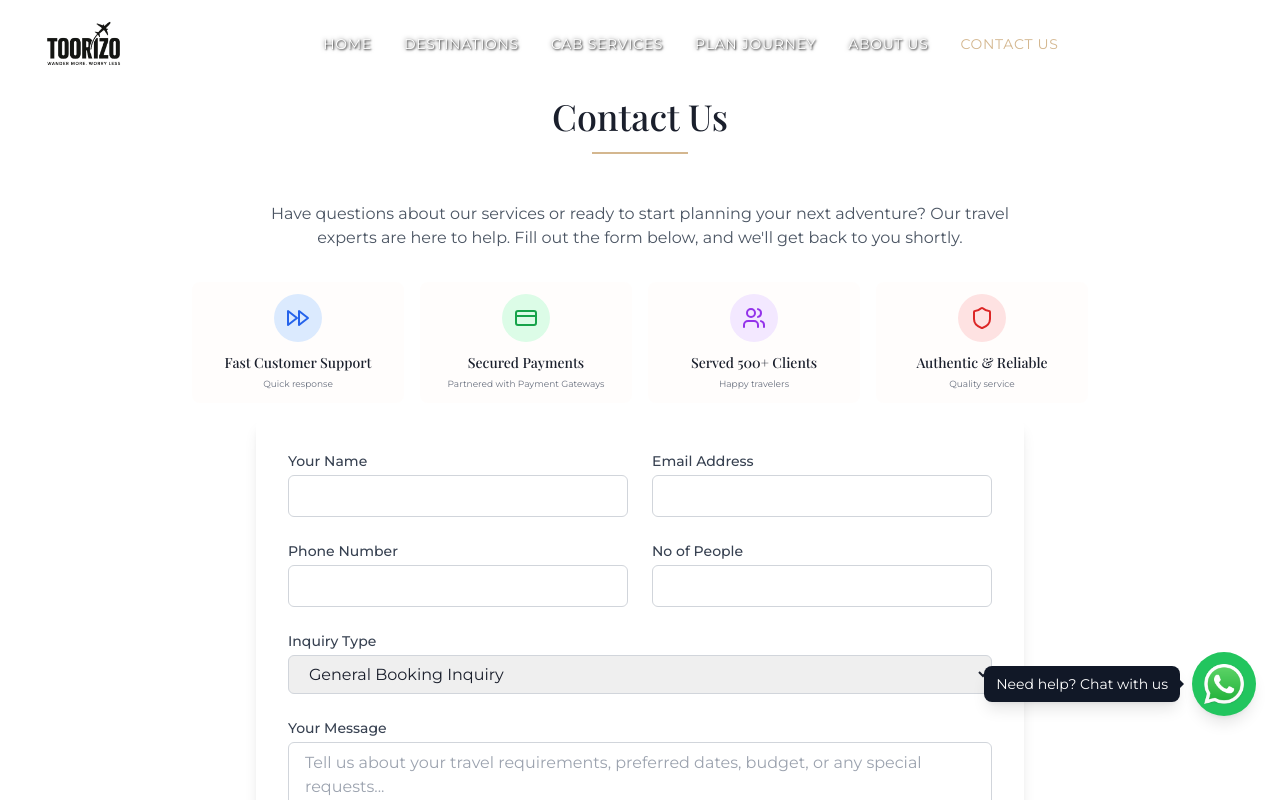
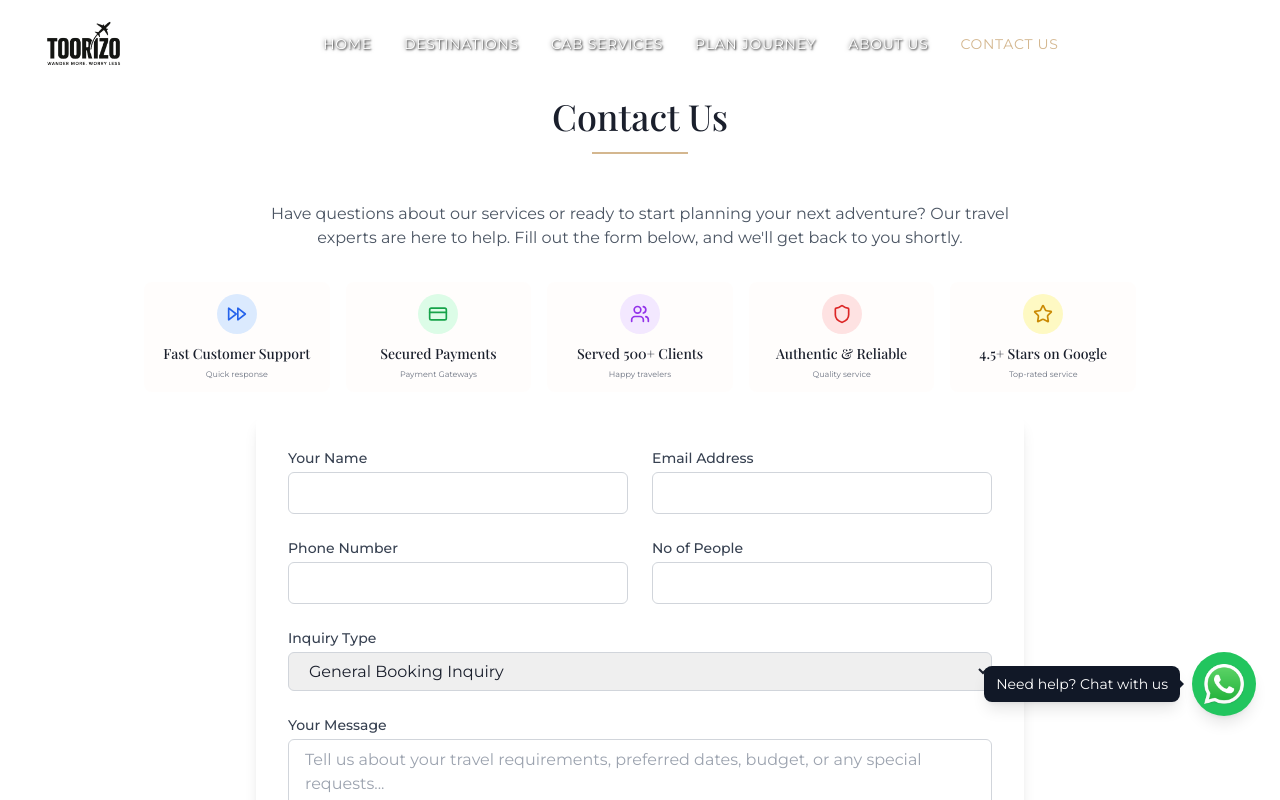
Before and after one commit to rhv1501/toorizo_website, a React (Vite) app: page /contact-us in a window 1280 px wide. Shown: the top 800 px of the page. Built offline with nearby package versions, Linux system fonts and the light colour scheme.

Commit message:
fix : images , feat: added google reviews section in trust indicators.

```diff
--- a/src/components/TrustIndicators.tsx
+++ b/src/components/TrustIndicators.tsx
@@ -1,4 +1,4 @@
-import { FastForward, CreditCard, Users, Shield } from "lucide-react";
+import { FastForward, CreditCard, Users, Shield, Star } from "lucide-react";
 
 interface TrustIndicatorsProps {
   background?: string;
@@ -8,17 +8,17 @@ const TrustIndicators = ({
   background = "bg-toorizo-cream/30",
 }: TrustIndicatorsProps) => {
   return (
-    <div className="grid grid-cols-4 gap-1.5 md:gap-4 max-w-4xl mx-auto mb-4 md:mb-6">
+    <div className="grid grid-cols-5 gap-1.5 md:gap-4 max-w-5xl mx-auto mb-4 md:mb-8 px-1 md:px-4">
       <div
         className={`flex flex-col items-center text-center py-1.5 md:py-3 px-1 md:px-3 ${background} rounded-lg`}
       >
-        <div className="bg-blue-100 p-1.5 md:p-3 rounded-full mb-1 md:mb-2.5">
-          <FastForward className="text-blue-600 w-4 h-4 md:w-6 md:h-6" />
+        <div className="bg-blue-100 p-1.5 md:p-2.5 rounded-full mb-1 md:mb-2.5">
+          <FastForward className="text-blue-600 w-4 h-4 md:w-5 md:h-5" />
         </div>
-        <h4 className="text-[10px] md:text-sm font-medium leading-tight md:leading-normal">
+        <h4 className="text-[10px] md:text-sm font-medium leading-tight">
           Fast Customer Support
         </h4>
-        <p className="text-[9px] text-gray-500 hidden md:block md:mt-1">
+        <p className="text-[8px] text-gray-500 hidden md:block md:mt-1">
           Quick response
         </p>
       </div>
@@ -26,27 +26,27 @@ const TrustIndicators = ({
       <div
         className={`flex flex-col items-center text-center py-1.5 md:py-3 px-1 md:px-3 ${background} rounded-lg`}
       >
-        <div className="bg-green-100 p-1.5 md:p-3 rounded-full mb-1 md:mb-2.5">
-          <CreditCard className="text-green-600 w-4 h-4 md:w-6 md:h-6" />
+        <div className="bg-green-100 p-1.5 md:p-2.5 rounded-full mb-1 md:mb-2.5">
+          <CreditCard className="text-green-600 w-4 h-4 md:w-5 md:h-5" />
         </div>
-        <h4 className="text-[10px] md:text-sm font-medium leading-tight md:leading-normal">
+        <h4 className="text-[10px] md:text-sm font-medium leading-tight">
           Secured Payments
         </h4>
-        <p className="text-[9px] text-gray-500 hidden md:block md:mt-1">
-          Partnered with Payment Gateways
+        <p className="text-[8px] text-gray-500 hidden md:block md:mt-1">
+          Payment Gateways
         </p>
       </div>
 
       <div
         className={`flex flex-col items-center text-center py-1.5 md:py-3 px-1 md:px-3 ${background} rounded-lg`}
       >
-        <div className="bg-purple-100 p-1.5 md:p-3 rounded-full mb-1 md:mb-2.5">
-          <Users className="text-purple-600 w-4 h-4 md:w-6 md:h-6" />
+        <div className="bg-purple-100 p-1.5 md:p-2.5 rounded-full mb-1 md:mb-2.5">
+          <Users className="text-purple-600 w-4 h-4 md:w-5 md:h-5" />
         </div>
-        <h4 className="text-[10px] md:text-sm font-medium leading-tight md:leading-normal">
+        <h4 className="text-[10px] md:text-sm font-medium leading-tight">
           Served 500+ Clients
         </h4>
-        <p className="text-[9px] text-gray-500 hidden md:block md:mt-1">
+        <p className="text-[8px] text-gray-500 hidden md:block md:mt-1">
           Happy travelers
         </p>
       </div>
@@ -54,14 +54,28 @@ const TrustIndicators = ({
       <div
         className={`flex flex-col items-center text-center py-1.5 md:py-3 px-1 md:px-3 ${background} rounded-lg`}
       >
-        <div className="bg-red-100 p-1.5 md:p-3 rounded-full mb-1 md:mb-2.5">
-          <Shield className="text-red-600 w-4 h-4 md:w-6 md:h-6" />
+        <div className="bg-red-100 p-1.5 md:p-2.5 rounded-full mb-1 md:mb-2.5">
+          <Shield className="text-red-600 w-4 h-4 md:w-5 md:h-5" />
         </div>
-        <h4 className="text-[10px] md:text-sm font-medium leading-tight md:leading-normal">
+        <h4 className="text-[10px] md:text-sm font-medium leading-tight">
           Authentic & Reliable
         </h4>
-        <p className="text-[9px] text-gray-500 hidden md:block md:mt-1">
+        <p className="text-[8px] text-gray-500 hidden md:block md:mt-1">
           Quality service
+        </p>
+      </div>
+
+      <div
+        className={`flex flex-col items-center text-center py-1.5 md:py-3 px-1 md:px-3 ${background} rounded-lg`}
+      >
+        <div className="bg-yellow-100 p-1.5 md:p-2.5 rounded-full mb-1 md:mb-2.5">
+          <Star className="text-yellow-600 w-4 h-4 md:w-5 md:h-5" />
+        </div>
+        <h4 className="text-[10px] md:text-sm font-medium leading-tight">
+          4.5+ Stars on Google
+        </h4>
+        <p className="text-[8px] text-gray-500 hidden md:block md:mt-1">
+          Top-rated service
         </p>
       </div>
     </div>
--- a/src/pages/DestinationPackagesPage.tsx
+++ b/src/pages/DestinationPackagesPage.tsx
@@ -298,13 +298,13 @@ const DestinationPackagesPage = () => {
 
                       <div className="flex-grow">
                         <div
-                          className="mt-2 mb-2 flex items-center justify-center bg-white rounded-lg"
+                          className="mt-2 mb-2 flex items-center justify-center rounded-lg"
                           style={{ height: "220px" }}
                         >
                           <img
                             src={pkg.imageSrc}
                             alt={pkg.title}
-                            className="max-w-[95%] max-h-[95%] object-contain rounded-lg shadow-sm hover:shadow-md transition-shadow"
+                            className="max-w-[95%] max-h-[95%] object-contain hover:shadow-md transition-shadow rounded-xl"
                             style={{ objectFit: "contain" }}
                           />
                         </div>
```
